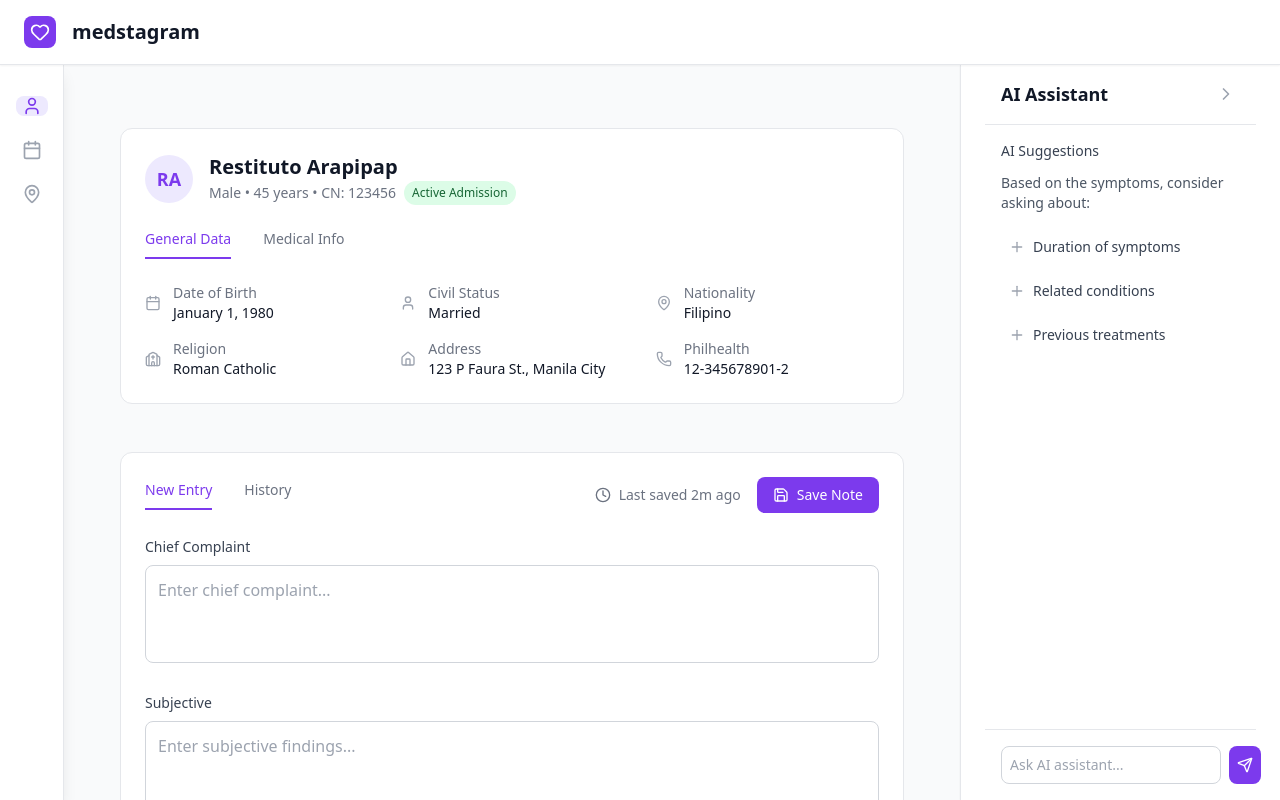
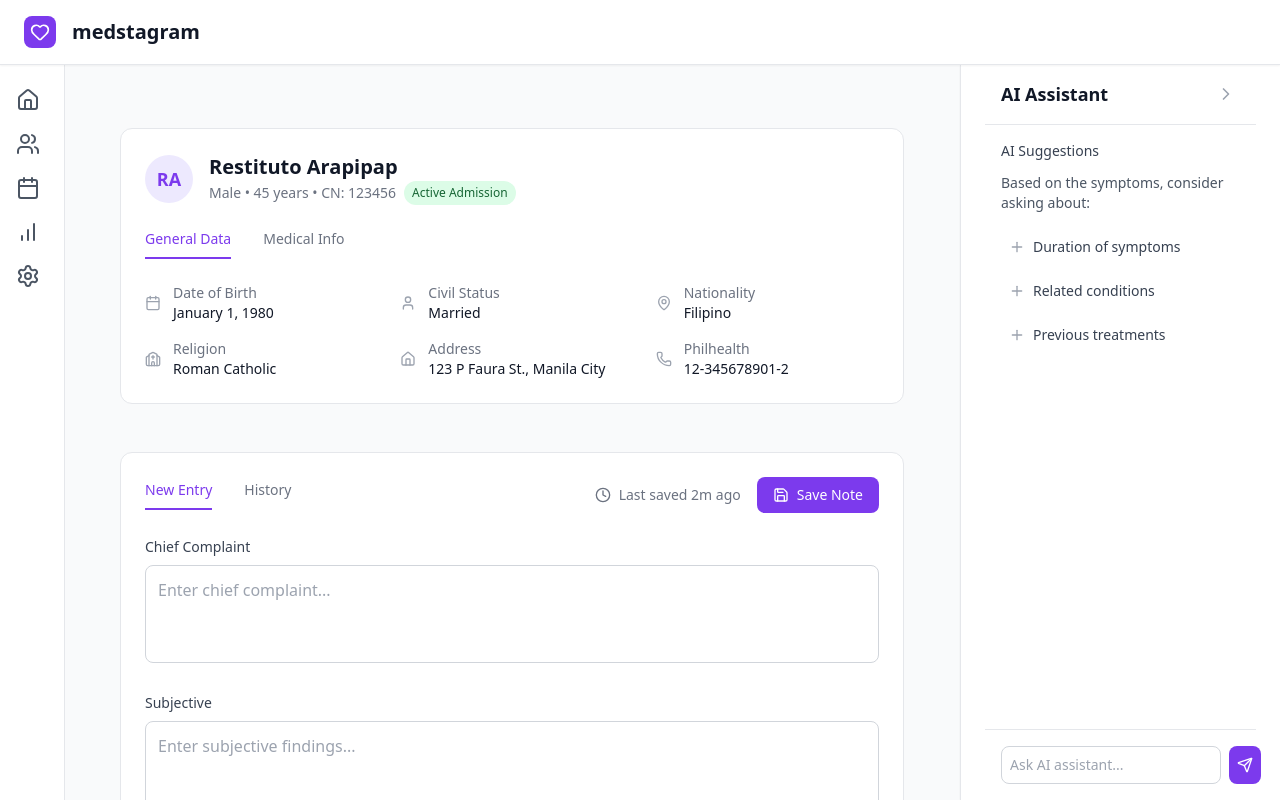
Before and after one commit to mfranco1/medstagram, a React (Vite) app in the folder frontend/: page / in a window 1280 px wide. Shown: the top 800 px of the page. Built offline with nearby package versions, Linux system fonts and the light colour scheme.

Commit message:
fix: body adjusts to expanding side bars on both sides

```diff
--- a/frontend/src/components/layout/MainLayout.tsx
+++ b/frontend/src/components/layout/MainLayout.tsx
@@ -9,11 +9,12 @@ interface MainLayoutProps {
 
 export function MainLayout({ children }: MainLayoutProps) {
   const [aiCollapsed, setAiCollapsed] = useState(false)
+  const [sidebarExpanded, setSidebarExpanded] = useState(false)
   return (
     <div className="min-h-screen bg-gray-50">
       <Header />
       <div className="flex pt-16">
-        <div className="w-16" /> {/* Spacer for fixed sidebar */}
+        <div className={sidebarExpanded ? 'w-64' : 'w-16'} /> {/* Spacer for fixed sidebar */}
         <div className="flex-1 flex">
           <main className="flex-1 p-8 overflow-y-auto">
             {children}
@@ -21,7 +22,7 @@ export function MainLayout({ children }: MainLayoutProps) {
           <div className={aiCollapsed ? 'w-14' : 'w-80'} /> {/* Spacer for fixed AI panel */}
         </div>
       </div>
-      <Sidebar />
+      <Sidebar onExpandChange={setSidebarExpanded} />
       <AIAssistantPanel collapsed={aiCollapsed} setCollapsed={setAiCollapsed} />
     </div>
   )
--- a/frontend/src/components/layout/Sidebar.tsx
+++ b/frontend/src/components/layout/Sidebar.tsx
@@ -1,41 +1,64 @@
-import { User, Calendar, MapPin } from 'lucide-react'
 import { useState } from 'react'
+import {
+  Home,
+  Users,
+  Calendar,
+  BarChart,
+  Settings
+} from 'lucide-react'
 
-const sidebarItems = [
-  {
-    icon: <User className="w-5 h-5 text-violet-600" />, label: 'Profile', active: true, bg: 'bg-violet-100',
-  },
-  {
-    icon: <Calendar className="w-5 h-5 text-gray-400" />, label: 'Calendar', active: false, bg: '',
-  },
-  {
-    icon: <MapPin className="w-5 h-5 text-gray-400" />, label: 'Location', active: false, bg: '',
-  },
-]
+interface SidebarProps {
+  onExpandChange?: (expanded: boolean) => void
+}
 
-export function Sidebar() {
+export function Sidebar({ onExpandChange }: SidebarProps) {
   const [expanded, setExpanded] = useState(false)
+
+  const handleMouseEnter = () => {
+    setExpanded(true)
+    onExpandChange?.(true)
+  }
+
+  const handleMouseLeave = () => {
+    setExpanded(false)
+    onExpandChange?.(false)
+  }
+
   return (
     <aside
-      className={`fixed top-16 left-0 bottom-0 flex flex-col items-center bg-white border-r border-gray-200 shadow-lg py-6 transition-all duration-200 ${expanded ? 'w-56' : 'w-16'} z-40`}
-      onMouseEnter={() => setExpanded(true)}
-      onMouseLeave={() => setExpanded(false)}
+      className="fixed top-16 left-0 bottom-0 bg-white border-r border-gray-200 transition-all duration-200 ease-in-out z-40"
+      onMouseEnter={handleMouseEnter}
+      onMouseLeave={handleMouseLeave}
     >
-      <div className="flex flex-col space-y-6 mt-2 w-full items-center overflow-y-auto">
-        {sidebarItems.map((item, idx) => (
-          <button
-            key={item.label}
-            className={`flex items-center rounded-lg transition-colors ${item.bg} ${!item.active ? 'hover:bg-gray-100 cursor-pointer' : ''} ${expanded ? 'w-full px-4 justify-start' : 'w-8 justify-center'}`}
-          >
-            {item.icon}
-            {expanded && (
-              <span className="ml-3 text-base font-medium text-gray-800 transition-opacity duration-200 whitespace-nowrap">
-                {item.label}
-              </span>
-            )}
-          </button>
-        ))}
+      <div className={`flex flex-col h-full ${expanded ? 'w-64' : 'w-16'}`}>
+        <nav className="flex-1 px-2 py-4 space-y-1">
+          <SidebarItem icon={Home} label="Dashboard" expanded={expanded} />
+          <SidebarItem icon={Users} label="Patients" expanded={expanded} />
+          <SidebarItem icon={Calendar} label="Schedule" expanded={expanded} />
+          <SidebarItem icon={BarChart} label="Analytics" expanded={expanded} />
+          <SidebarItem icon={Settings} label="Settings" expanded={expanded} />
+        </nav>
       </div>
     </aside>
   )
 }
+
+interface SidebarItemProps {
+  icon: React.ComponentType<React.SVGProps<SVGSVGElement>>
+  label: string
+  expanded: boolean
+}
+
+function SidebarItem({ icon: Icon, label, expanded }: SidebarItemProps) {
+  return (
+    <a
+      href="#"
+      className="flex items-center px-2 py-2 text-gray-600 rounded-md hover:bg-gray-50 hover:text-gray-900 group"
+    >
+      <Icon className="w-6 h-6" />
+      {expanded && (
+        <span className="ml-3 text-sm font-medium">{label}</span>
+      )}
+    </a>
+  )
+}
```
